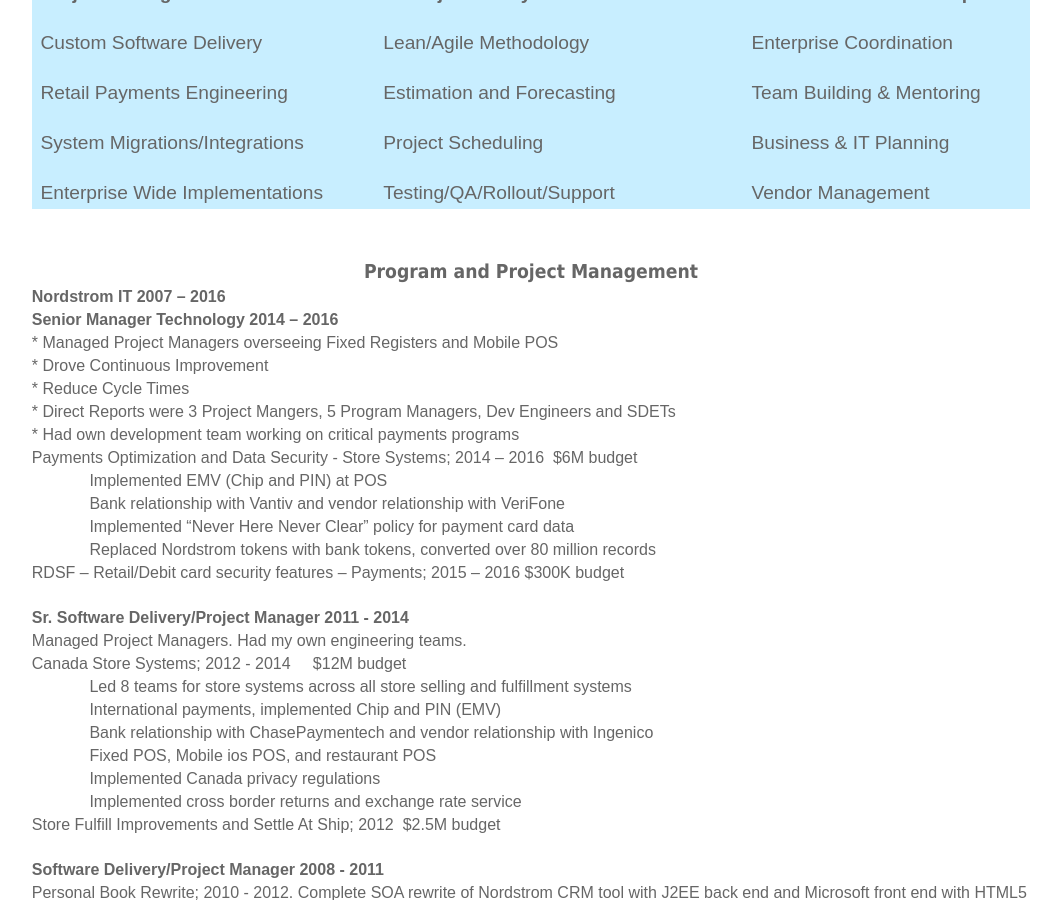
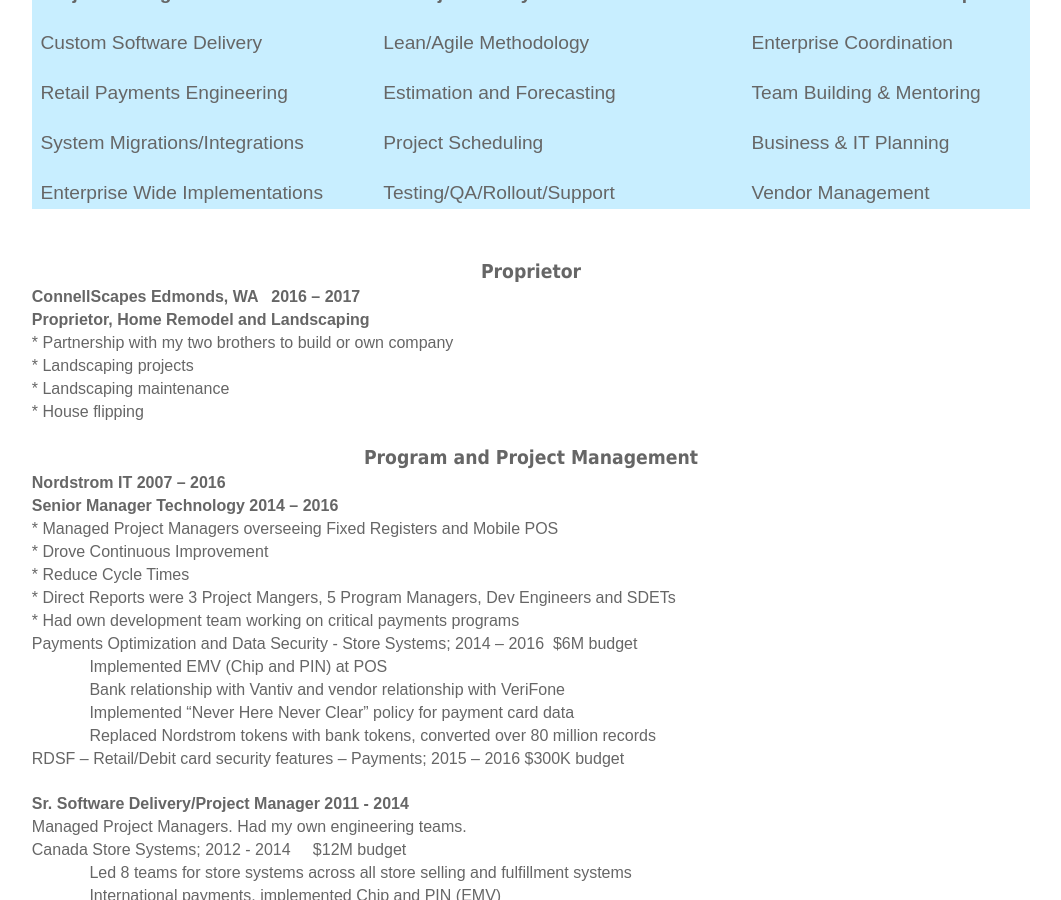
Before and after one commit to mo4dawg/mo4dawg.github.io, a Jekyll site: the page built from CV/index.html, in a window 1280 px wide and 900 px high, scrolled down 914 px. Shown: the whole window, without its empty margins (109-1170 px from the left). Built offline with Jekyll 4.4.1, drawn with Linux system fonts in a browser that asks for light colours.

Commit message:
Update index.html

```diff
--- a/CV/index.html
+++ b/CV/index.html
@@ -458,6 +458,36 @@
 style='font-size:14.0pt;font-family:"Arial","sans-serif";mso-fareast-font-family:
 "Times New Roman"'><o:p><span style='text-decoration:none'>&nbsp;</span></o:p></span></b></span></p>
 
+<div>
+	<p class=MsoNormal align=center style='margin-bottom:0in;margin-bottom:.0001pt;
+	text-align:center;line-height:normal;border:none;mso-border-top-alt:solid #C6D9F1 6.0pt;
+	padding:0in;mso-padding-alt:1.0pt 0in 0in 0in'><span style='mso-bookmark:top'><b
+	style='mso-bidi-font-weight:normal'><span style='font-size:12.0pt;font-family:
+	"Tahoma","sans-serif";mso-fareast-font-family:"Times New Roman"'><o:p>&nbsp;</o:p></span></b></span></p>
+
+	<p class=MsoNormal align=center style='margin-bottom:0in;margin-bottom:.0001pt;
+	text-align:center;line-height:normal;border:none;mso-border-top-alt:solid #C6D9F1 6.0pt;
+	padding:0in;mso-padding-alt:1.0pt 0in 0in 0in'><span style='mso-bookmark:top'><b
+	style='mso-bidi-font-weight:normal'><span style='font-family:"Tahoma","sans-serif";
+	mso-fareast-font-family:"Times New Roman"'>Proprietor<o:p></o:p></span></b></span></p>
+</div>
+
+<p class=MsoNormal style='margin-bottom:0in;margin-bottom:.0001pt;line-height:
+normal'><span style='mso-bookmark:top'><b style='mso-bidi-font-weight:normal'><span
+style='font-size:10.0pt;font-family:"Arial","sans-serif";mso-fareast-font-family:
+"Times New Roman"'>ConnellScapes Edmonds, WA &nbsp; 2016 &#8211; 2017</span></b></span></p>
+
+<p class=MsoNormal style='margin-bottom:0in;margin-bottom:.0001pt;line-height:
+normal'><span style='mso-bookmark:top'><b style='mso-bidi-font-weight:normal'><span
+style='font-size:10.0pt;font-family:"Arial","sans-serif";mso-fareast-font-family:
+"Times New Roman"'>Proprietor, Home Remodel and Landscaping</span></b></span></p>
+
+<p class=MsoNormal style='margin-top:0in;margin-bottom:.0001pt;line-height:
+normal'><span style='mso-bookmark:top'><span style='font-size:10.0pt;
+font-family:"Arial","sans-serif";mso-fareast-font-family:"Times New Roman"'> * Partnership with my two brothers to build or own company</br> * Landscaping projects</br> * Landscaping maintenance</br> * House flipping<o:p></o:p></span></span></p>
+
+
+
 <div class = MyThickLineClass>
 
 	<p class=MsoNormal align=center style='margin-bottom:0in;margin-bottom:.0001pt;
```
